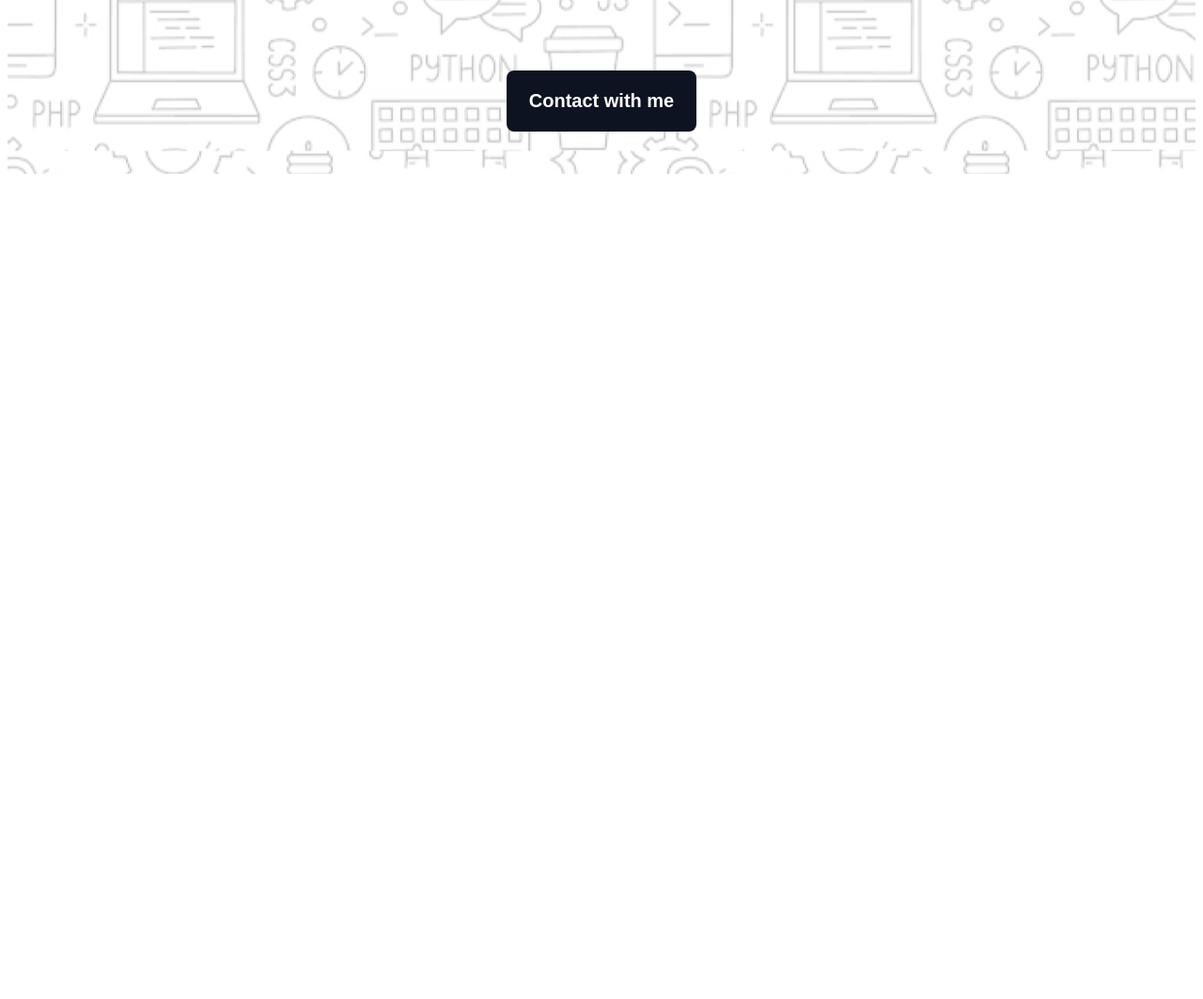
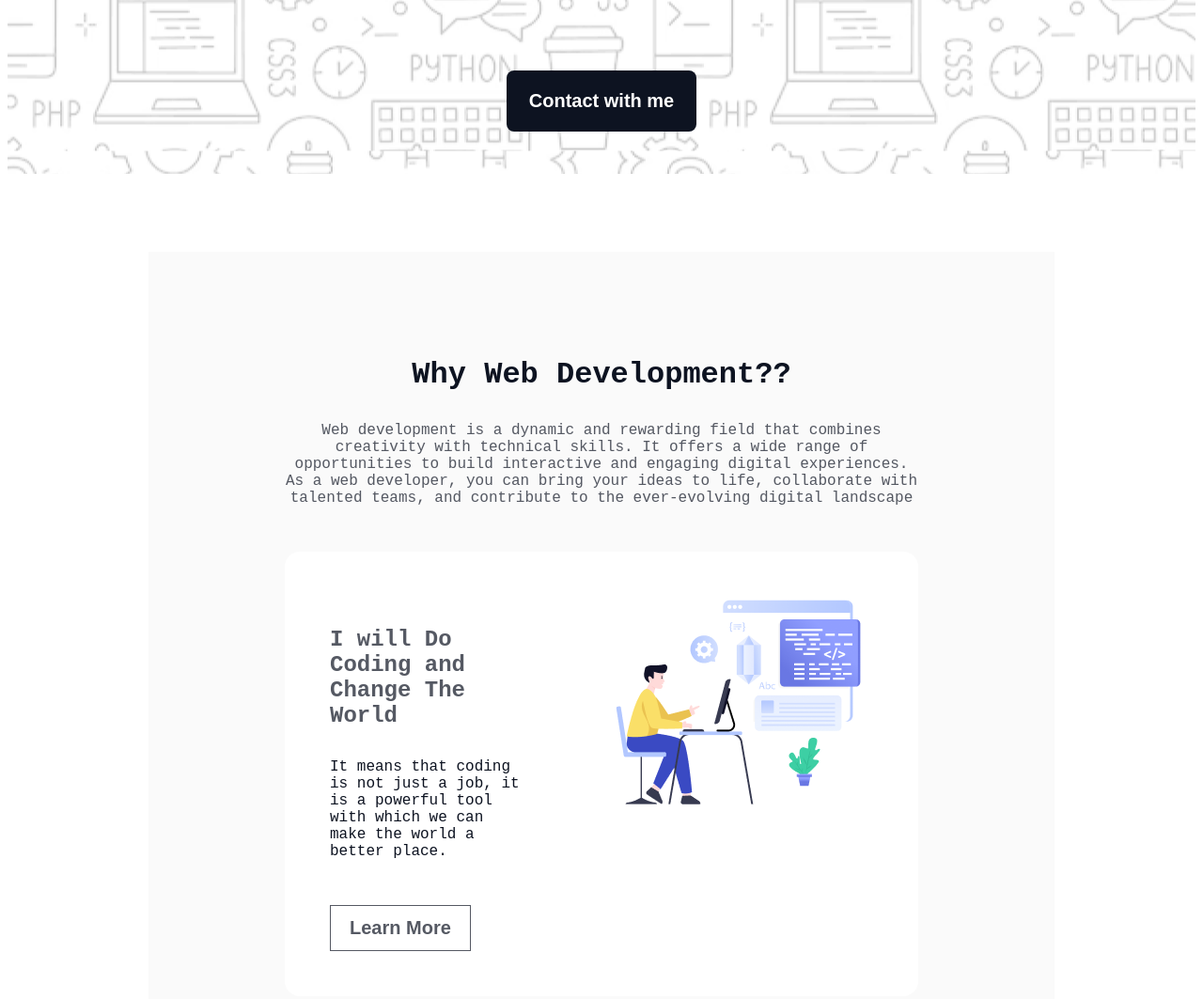
Before and after one commit to Shifat-A/assignment-1, a plain HTML site: page index.html in a window 1280 px wide. Shown: the part 542-1605 px from the top of the page at 94% size. Before the commit the page ends 800 px from the top, so only its background shows below. Drawn offline with Linux system fonts and the light colour scheme; a web font is replaced by a local one.

Commit message:
added main part-1

```diff
--- a/index.html
+++ b/index.html
@@ -35,6 +35,48 @@
 
     </header>
     <main>
+        <section class="border bg-color">
+
+            <h3 class=" title-head share-text text-center">Why Web Development??</h3>
+            <p class="title-descrition text-center">Web development is a dynamic and rewarding field that combines creativity with technical skills. It offers a wide range of opportunities to build interactive and engaging digital experiences. As a web developer, you can bring your ideas to life, collaborate with talented teams, and contribute to the ever-evolving digital landscape </p>
+
+            <div class="layer-1">
+                <div >
+                    <h4 class="layer-title "> I will Do Coding and Change The World</h4>
+                    <p class="layer-description">It means that coding is not just a job, it is a powerful tool with which we can make the world a better place.</p>
+                    <button class="share-btn">Learn More</button>
+                </div>
+                <div>
+                    <img src="assets/Layer_1.png" alt="">
+                </div>
+            </div>
+
+            <div class="layer-2 layer-1 ">
+                <div>
+                    <img src="assets/Group 3.png" alt="">
+                </div>
+                <div>
+                    <h4  class="layer-title ">I will help People by creating Modern Web System</h4>
+                    <p class="layer-description">I am passionate about using technology to create innovative web applications that solve real-world problems and improve people's lives.</p>
+                    <button  class="share-btn">Learn More</button>
+
+                </div>
+            </div>
+
+            <div class="layer-3 layer-1 ">
+                <div >
+                    <h4 class="layer-title ">I will Do Coding and Change The World</h4>
+                    <p class="layer-description">It means that coding is not just a job, it is a powerful tool with which we can make the world a better place.</p>
+                    <button class="share-btn">Learn More</button>
+
+                </div>
+                <div>
+                    <img src="assets/Group 4.png" alt="">
+
+                </div>
+            </div>
+
+        </section>
 
     </main>
     <footer>
--- a/style/style.css
+++ b/style/style.css
@@ -20,9 +20,34 @@
 }
 
 /* share-style */
+.text-center{
+    text-align: center;
 
+}
+.share-btn{
+    text-align: left;
+    justify-content: left;
+    font-weight: 600;
+    font-size: 20px;
+    color: rgba(13, 19, 33, 0.7);
+    margin-top: 32px;
+
+    padding: 12px 20px;
+    background-color: rgba(255, 255, 255, 1);
+    border: 1px solid rgba(13, 19, 33, 0.7) ;
+}
+.share-text{
+    color: rgba(13, 19, 33, 1);
+    font-weight: 900;
+    font-size: 32px;
+}
+.title-descrition{
+    font-size: 16px;
+    color:rgba(13, 19, 33, 0.7);
+}
 
 /* banner-style */
+
 .margin-banner{
     margin: 26px 221px 78px 221px;}
 
@@ -60,3 +85,42 @@
     text-align: center;
     justify-content: space-around;
 }
+/* 2nd part style */
+.bg-color{
+    background-color: rgba(13, 19, 33, 0.02);
+
+}
+.border{
+    border: 0px;
+    padding: 80px 145px;
+    margin: 83px 150px;
+}
+.layer-1{
+    display: flex;
+    gap: 98.83px;
+    justify-content: space-between;
+    /* text-align: center; */
+    margin-top: 48px;
+    border: 0px solid;
+    border-radius: 16px;
+    padding: 48px;
+    background-color: rgba(255, 255, 255, 1);
+    /* background-image: linear-gradient(rgba(255, 255, 255, 1)); */
+
+}
+.btn-left{
+    text-align: left;
+    justify-content: ;
+}
+.layer-title{
+    text-align: left;
+font-weight: bold;
+font-size: 24px;
+color: rgba(13, 19, 33, 0.7);
+
+}
+.layer-description{
+    text-align: left;
+    font-size: 16px;
+    color: rgba(13, 19, 33, 1);
+}
```
